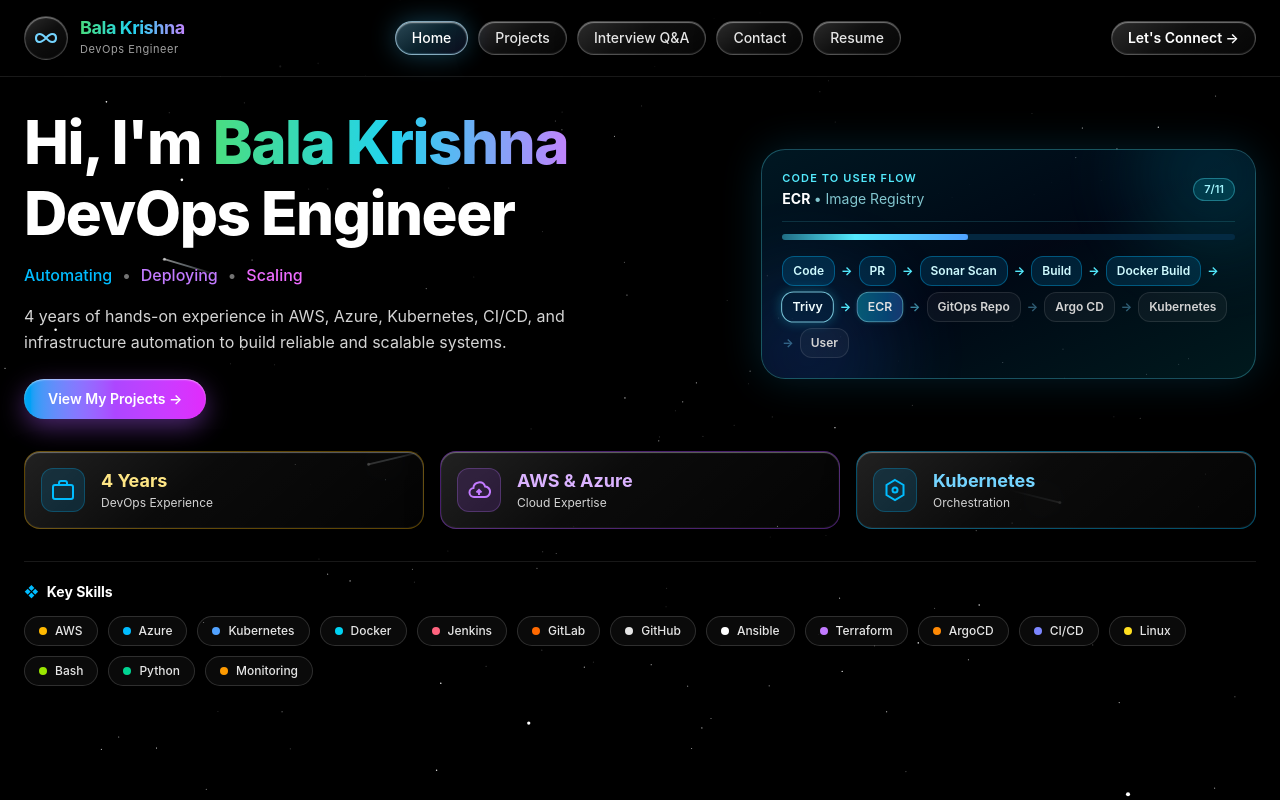
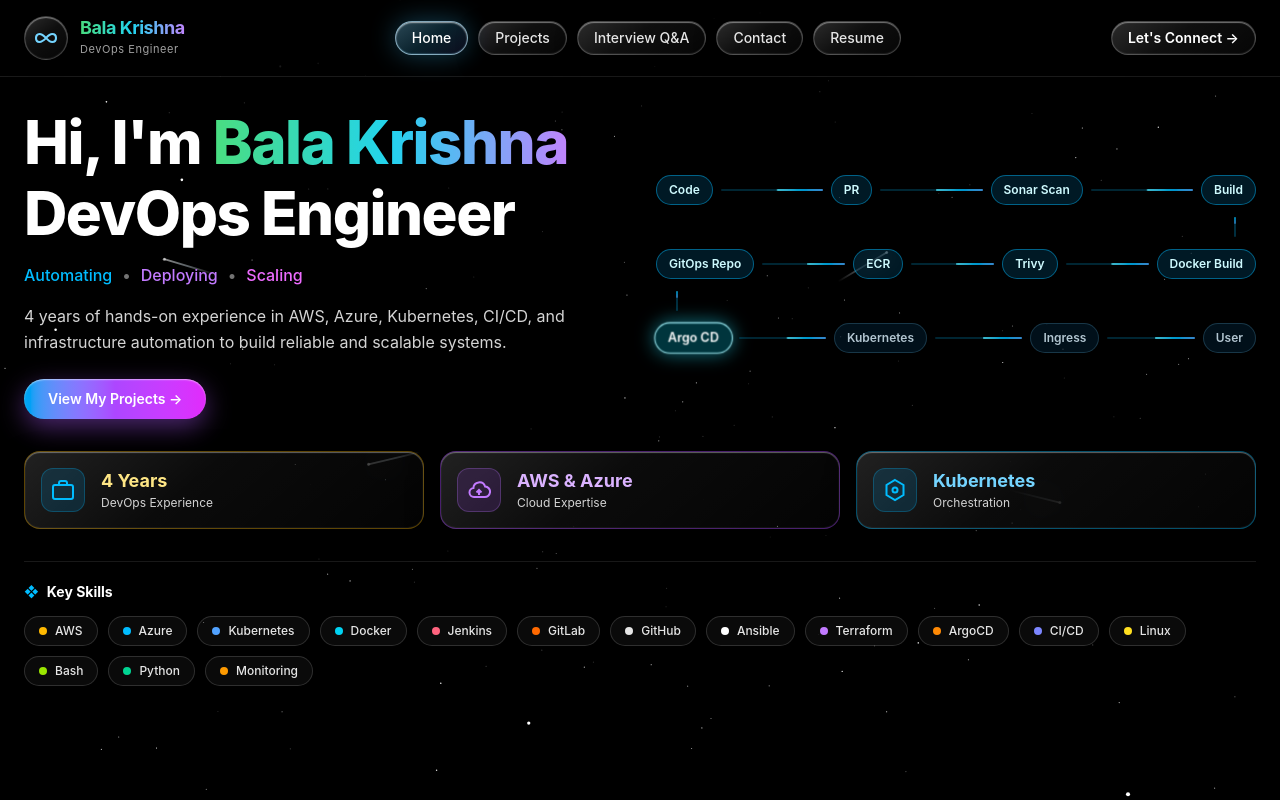
Before and after one commit to Bala-Nakkala/Bala-Nakkala.github.io, a React (Vite) app: page / in a window 1280 px wide. Built offline with nearby package versions, Linux system fonts and the light colour scheme.

Commit message:
Add animated Code-to-User water flow and DevOps logo

```diff
--- a/src/App.jsx
+++ b/src/App.jsx
@@ -8,7 +8,6 @@ const NAV_ITEMS = [
   { id: "resume", label: "Resume" },
 ];
 
-// మీకు మాత్రమే Remove & Upload ఆప్షన్స్ కనిపించడానికి Admin PIN (మీకు నచ్చినట్లు మార్చుకోవచ్చు)
 const ADMIN_PIN = "balu123";
 
 const INITIAL_HOSTED_RESUMES = [
@@ -26,19 +25,13 @@ const INITIAL_HOSTED_RESUMES = [
   },
 ];
 
-const PIPELINE_FLOW_STEPS = [
-  { name: "Code", sub: "Source Commit" },
-  { name: "PR", sub: "Pull Request" },
-  { name: "Sonar Scan", sub: "Code Quality" },
-  { name: "Build", sub: "Artifact Build" },
-  { name: "Docker Build", sub: "Container Image" },
-  { name: "Trivy", sub: "Security Scan" },
-  { name: "ECR", sub: "Image Registry" },
-  { name: "GitOps Repo", sub: "Manifests" },
-  { name: "Argo CD", sub: "Continuous Sync" },
-  { name: "Kubernetes", sub: "Cluster Runtime" },
-  { name: "User", sub: "Live Traffic" },
+const PIPELINE_ROWS = [
+  ["Code", "PR", "Sonar Scan", "Build"],
+  ["Docker Build", "Trivy", "ECR", "GitOps Repo"],
+  ["Argo CD", "Kubernetes", "Ingress", "User"],
 ];
+
+const ALL_PIPELINE_STEPS = PIPELINE_ROWS.flat();
 
 const USER_PROJECTS = [
   {
@@ -138,92 +131,91 @@ function DevOpsInfinityLogo({ className = "h-6 w-6" }) {
   );
 }
 
-function WaterFlowArchitectureCard() {
+function WaterFlowArchitectureCanvas() {
   const [activeIndex, setActiveIndex] = useState(0);
 
   useEffect(() => {
     const timer = setInterval(() => {
-      setActiveIndex((prev) => (prev + 1) % PIPELINE_FLOW_STEPS.length);
-    }, 900);
+      setActiveIndex((prev) => (prev + 1) % ALL_PIPELINE_STEPS.length);
+    }, 650);
     return () => clearInterval(timer);
   }, []);
 
-  const currentStep = PIPELINE_FLOW_STEPS[activeIndex];
-
   return (
-    <div className="relative overflow-hidden rounded-3xl border border-cyan-300/30 bg-gradient-to-br from-sky-500/[0.14] via-blue-600/[0.08] to-cyan-400/[0.12] p-5 shadow-[0_0_40px_rgba(14,165,233,0.18)] backdrop-blur-2xl">
-      {/* Subtle animated water glow orbs */}
-      <div
-        className="pointer-events-none absolute -top-14 -right-10 h-40 w-40 rounded-full bg-cyan-400/20 blur-2xl"
-        style={{ animation: "waterPulse 5s ease-in-out infinite" }}
-      />
-      <div
-        className="pointer-events-none absolute -bottom-16 -left-10 h-44 w-44 rounded-full bg-blue-500/20 blur-2xl"
-        style={{ animation: "waterPulse 6.5s ease-in-out infinite reverse" }}
-      />
-
+    <div className="relative select-none py-2">
       <style>{`
-        @keyframes waterPulse {
-          0%, 100% { transform: translate(0px, 0px) scale(1); opacity: 0.7; }
-          50% { transform: translate(-10px, 8px) scale(1.12); opacity: 1; }
+        @keyframes waterPulseRight {
+          0% { transform: translateX(-100%); opacity: 0.2; }
+          50% { opacity: 1; }
+          100% { transform: translateX(220%); opacity: 0.2; }
         }
-        @keyframes waterStream {
-          0% { transform: translateX(-120%); }
-          100% { transform: translateX(240%); }
+        @keyframes waterPulseDown {
+          0% { transform: translateY(-100%); opacity: 0.2; }
+          50% { opacity: 1; }
+          100% { transform: translateY(220%); opacity: 0.2; }
         }
       `}</style>
 
-      <div className="relative z-10 flex items-center justify-between gap-2 border-b border-cyan-300/15 pb-3">
-        <div>
-          <div className="text-[11px] font-semibold uppercase tracking-widest text-cyan-300">
-            Code to User Flow
-          </div>
-          <div className="mt-0.5 text-sm font-bold text-white">
-            {currentStep.name}{" "}
-            <span className="font-normal text-cyan-200/80">
-              • {currentStep.sub}
-            </span>
-          </div>
-        </div>
-        <span className="rounded-full border border-cyan-300/35 bg-cyan-400/15 px-2.5 py-0.5 text-[11px] font-semibold text-cyan-200">
-          {activeIndex + 1}/{PIPELINE_FLOW_STEPS.length}
-        </span>
-      </div>
+      <div className="flex flex-col gap-3">
+        {PIPELINE_ROWS.map((row, rowIdx) => {
+          const isReverseRow = rowIdx === 1;
+          const orderedRow = isReverseRow ? [...row].reverse() : row;
 
-      {/* Animated water stream bar */}
-      <div className="relative z-10 mt-3 h-1.5 w-full overflow-hidden rounded-full bg-sky-950/80">
-        <div
-          className="h-full w-1/2 rounded-full bg-gradient-to-r from-transparent via-cyan-300 to-blue-400"
-          style={{ animation: "waterStream 2.4s linear infinite" }}
-        />
-      </div>
+          return (
+            <React.Fragment key={rowIdx}>
+              <div className="flex flex-wrap items-center justify-between gap-1.5 sm:gap-2">
+                {orderedRow.map((stepName, colIdx) => {
+                  const globalIdx = ALL_PIPELINE_STEPS.indexOf(stepName);
+                  const isActive = globalIdx === activeIndex;
+                  const isPassed = globalIdx < activeIndex;
+                  const showHorizontalConnector = colIdx < orderedRow.length - 1;
 
-      {/* Compact clean flow path: Code -> PR -> ... -> User */}
-      <div className="relative z-10 mt-4 flex flex-wrap items-center gap-1.5">
-        {PIPELINE_FLOW_STEPS.map((step, idx) => {
-          const isCurrent = idx === activeIndex;
-          const isPassed = idx < activeIndex;
-          return (
-            <React.Fragment key={step.name}>
-              <div
-                className={`rounded-xl border px-2.5 py-1.5 text-xs font-semibold transition-all duration-300 ${
-                  isCurrent
-                    ? "scale-105 border-cyan-200 bg-gradient-to-r from-cyan-400/35 to-blue-500/35 text-white shadow-[0_0_16px_rgba(34,211,238,0.45)]"
-                    : isPassed
-                      ? "border-sky-400/35 bg-sky-500/15 text-cyan-100"
-                      : "border-white/10 bg-white/[0.04] text-neutral-300"
-                }`}
-              >
-                {step.name}
+                  return (
+                    <React.Fragment key={stepName}>
+                      <div
+                        className={`rounded-full border px-3 py-1.5 text-xs font-semibold backdrop-blur-md transition-all duration-200 ${
+                          isActive
+                            ? "scale-105 border-cyan-200 bg-cyan-400/25 text-white shadow-[0_0_18px_rgba(34,211,238,0.55)]"
+                            : isPassed
+                              ? "border-sky-400/45 bg-sky-500/15 text-cyan-100"
+                              : "border-sky-300/20 bg-sky-950/35 text-sky-100/80"
+                        }`}
+                      >
+                        {stepName}
+                      </div>
+
+                      {showHorizontalConnector && (
+                        <div className="relative h-[2px] flex-1 min-w-[14px] overflow-hidden rounded-full bg-sky-400/20">
+                          <div
+                            className={`h-full w-1/2 rounded-full bg-gradient-to-r from-cyan-300 via-sky-400 to-blue-400 ${
+                              isActive || isPassed ? "opacity-100" : "opacity-60"
+                            }`}
+                            style={{
+                              animation: "waterPulseRight 1.5s linear infinite",
+                            }}
+                          />
+                        </div>
+                      )}
+                    </React.Fragment>
+                  );
+                })}
               </div>
-              {idx < PIPELINE_FLOW_STEPS.length - 1 && (
-                <span
-                  className={`text-xs font-bold transition-colors duration-300 ${
-                    isCurrent || isPassed ? "text-cyan-300" : "text-sky-300/40"
+
+              {rowIdx < PIPELINE_ROWS.length - 1 && (
+                <div
+                  className={`flex ${
+                    rowIdx === 0 ? "justify-end pr-5" : "justify-start pl-5"
                   }`}
                 >
-                  →
-                </span>
+                  <div className="relative h-5 w-[2px] overflow-hidden rounded-full bg-sky-400/25">
+                    <div
+                      className="h-1/2 w-full rounded-full bg-gradient-to-b from-cyan-300 via-sky-400 to-blue-400"
+                      style={{
+                        animation: "waterPulseDown 1.3s linear infinite",
+                      }}
+                    />
+                  </div>
+                </div>
               )}
             </React.Fragment>
           );
@@ -595,7 +587,7 @@ export default function App() {
         {activePage === "home" && (
           <>
             <section className="grid grid-cols-1 items-center gap-8 lg:grid-cols-12">
-              <div className="lg:col-span-7">
+              <div className="lg:col-span-6">
                 <h1 className="text-4xl sm:text-5xl md:text-6xl font-extrabold tracking-tight leading-[1.12]">
                   Hi, I&apos;m{" "}
                   <span style={blendedGradientStyle}>Bala Krishna</span>
@@ -626,8 +618,8 @@ export default function App() {
                 </div>
               </div>
 
-              <div className="lg:col-span-5">
-                <WaterFlowArchitectureCard />
+              <div className="lg:col-span-6">
+                <WaterFlowArchitectureCanvas />
               </div>
             </section>
 
```
